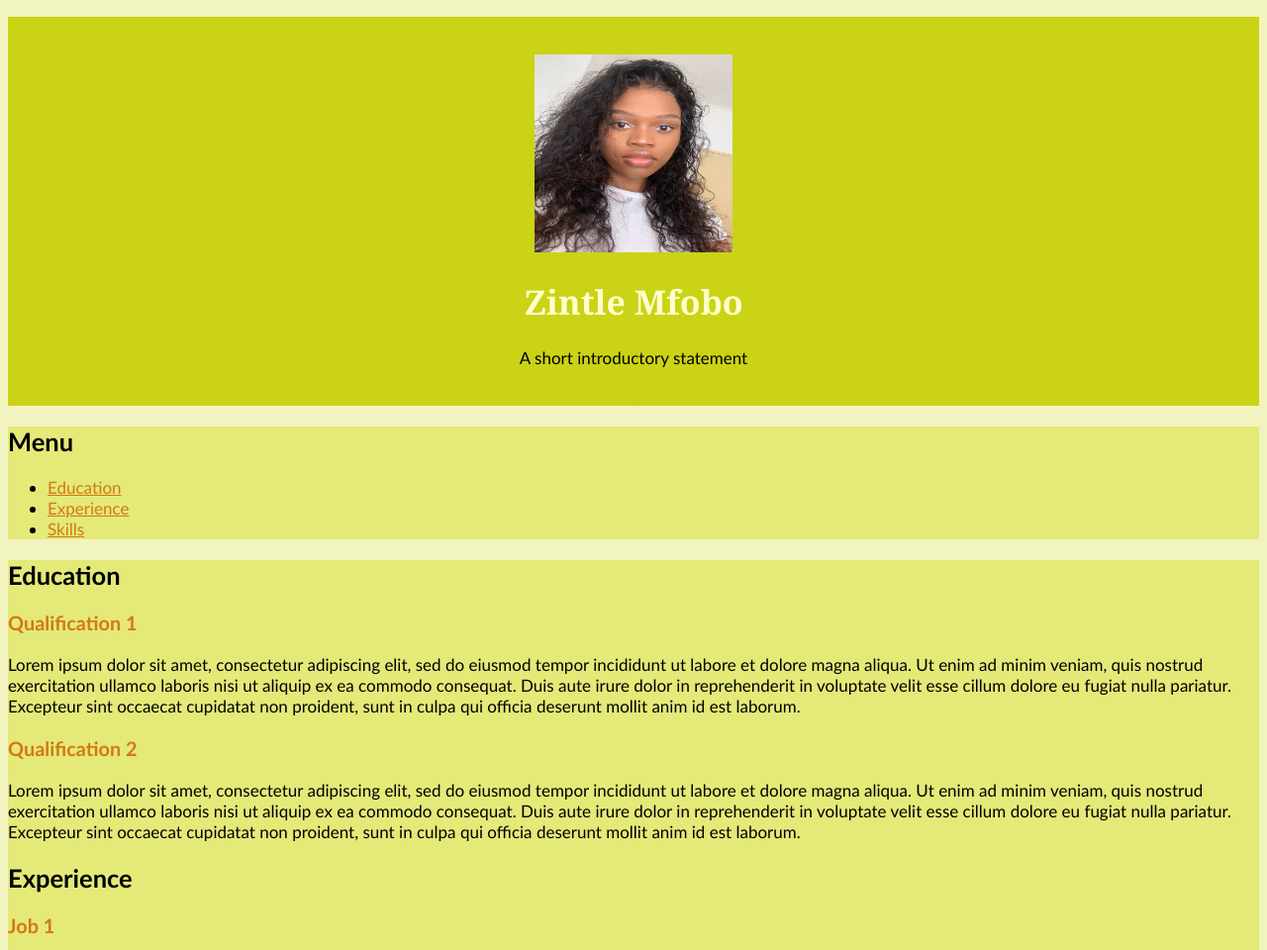
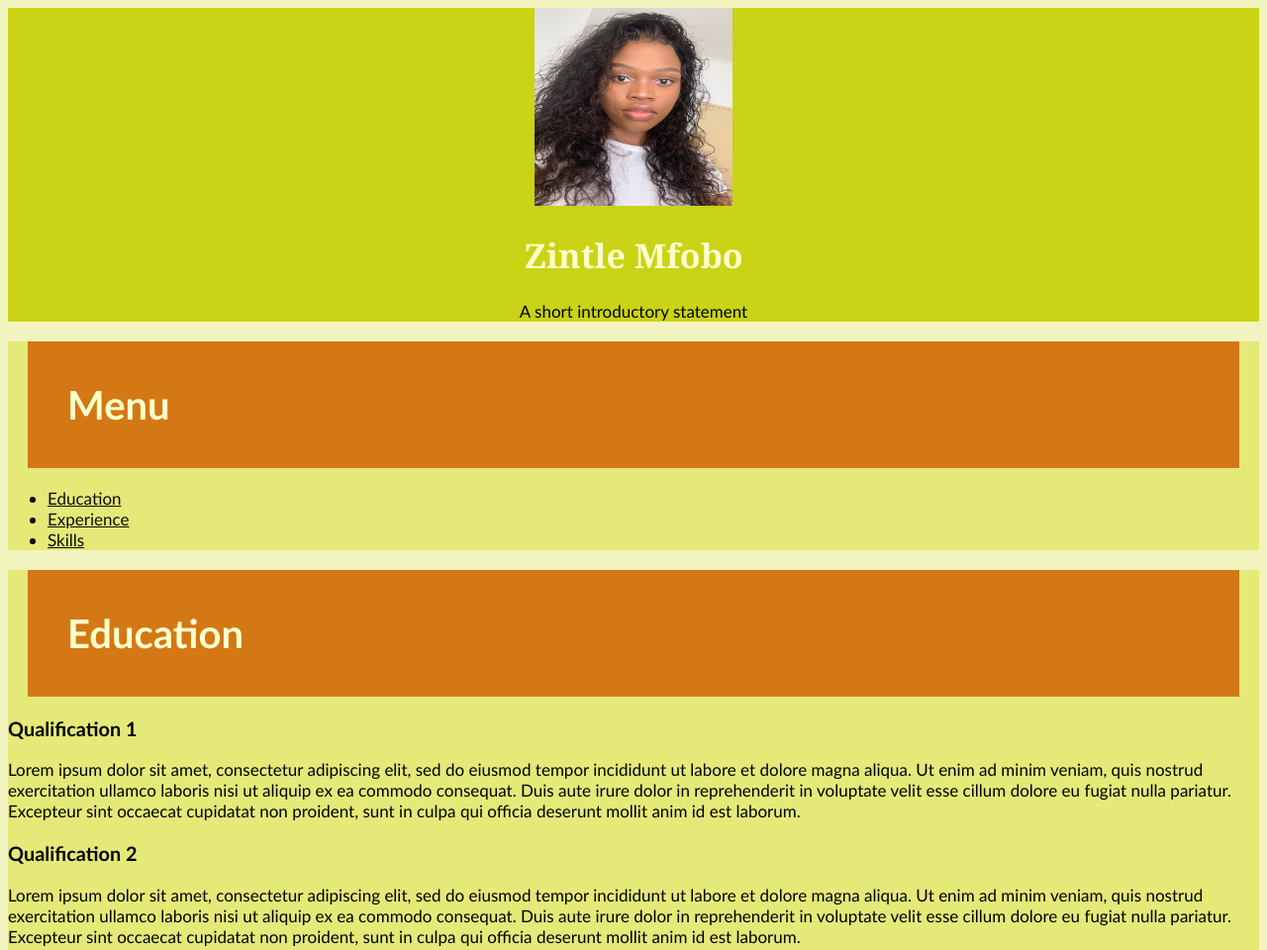
Before and after one commit to lilimfobo/newRepository, a plain HTML site: page Resume-1.html in a window 1280 px wide. Shown: the top 960 px of the page at 99% size. Drawn offline with Linux system fonts and the light colour scheme.

Commit message:
Changes to h2
Changed font size, color and background color for h2

Added padding and margin to h2

```diff
--- a/Resume-1.html
+++ b/Resume-1.html
@@ -9,18 +9,11 @@
 </head>
 <body>
     <header>
-        <p style="color: #CAD315;">
-            .
-
-        </p>
         <img src="images/Zintle.JPEG"
         alt="Zintle Picture" width="200" height="200">
 
         <h1>Zintle Mfobo</h1>
         <p>A short introductory statement</p>
-        <p style="color:#CAD315;">
-            .
-        </p>
 
     </header>
 
--- a/css/stylesheet.css
+++ b/css/stylesheet.css
@@ -19,10 +19,6 @@ h1 {
   font-family: Georgia, 'Times New Roman', Times, serif;
 }
 
-h3 {
-  color: #D37815
-}
-
 #sidebar {
   background-color: #e4e978;
 }
@@ -32,5 +28,13 @@ h3 {
 }
 
 a {
-  color: #D37815
+  color: #0F0E0E
 }
+
+h2 {
+  font-size: 40px;
+  background-color: #D37815;
+  margin: 20px;
+  padding: 40px;
+  color: #ffc
+}
```
